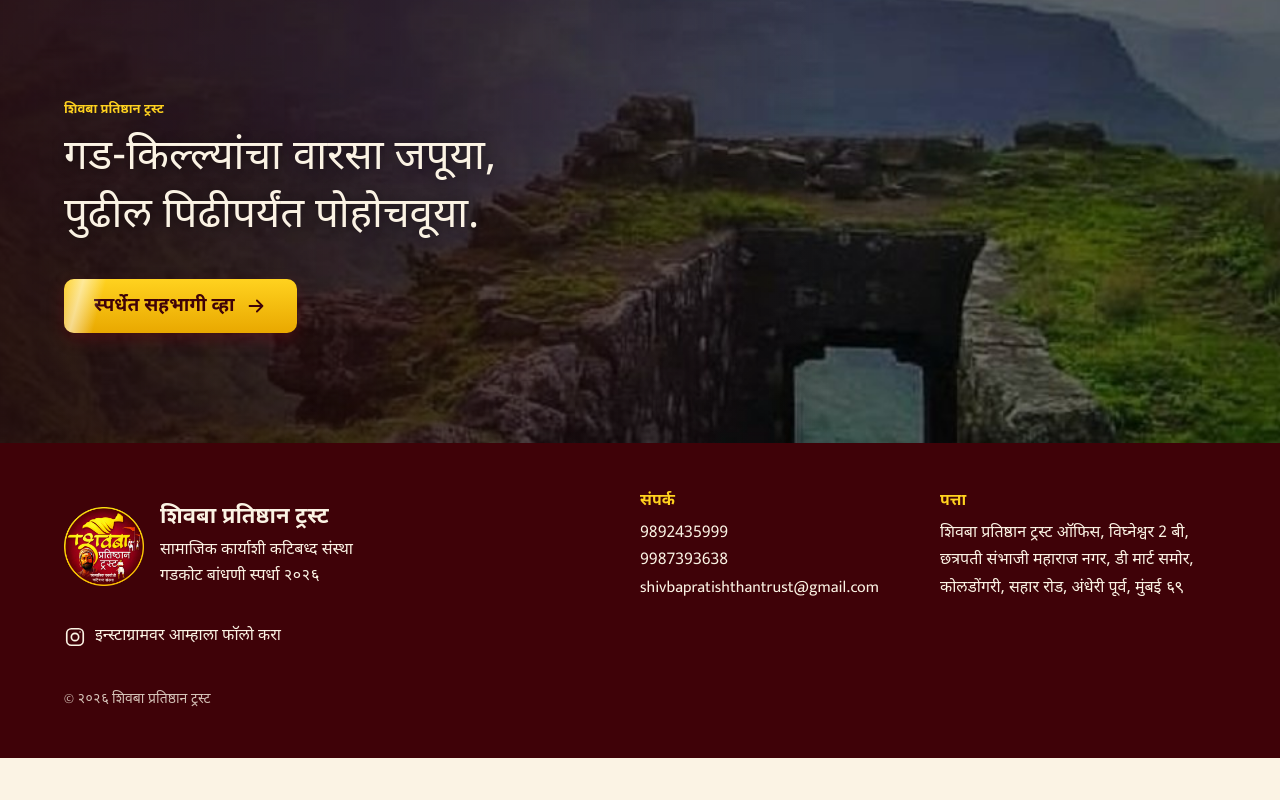
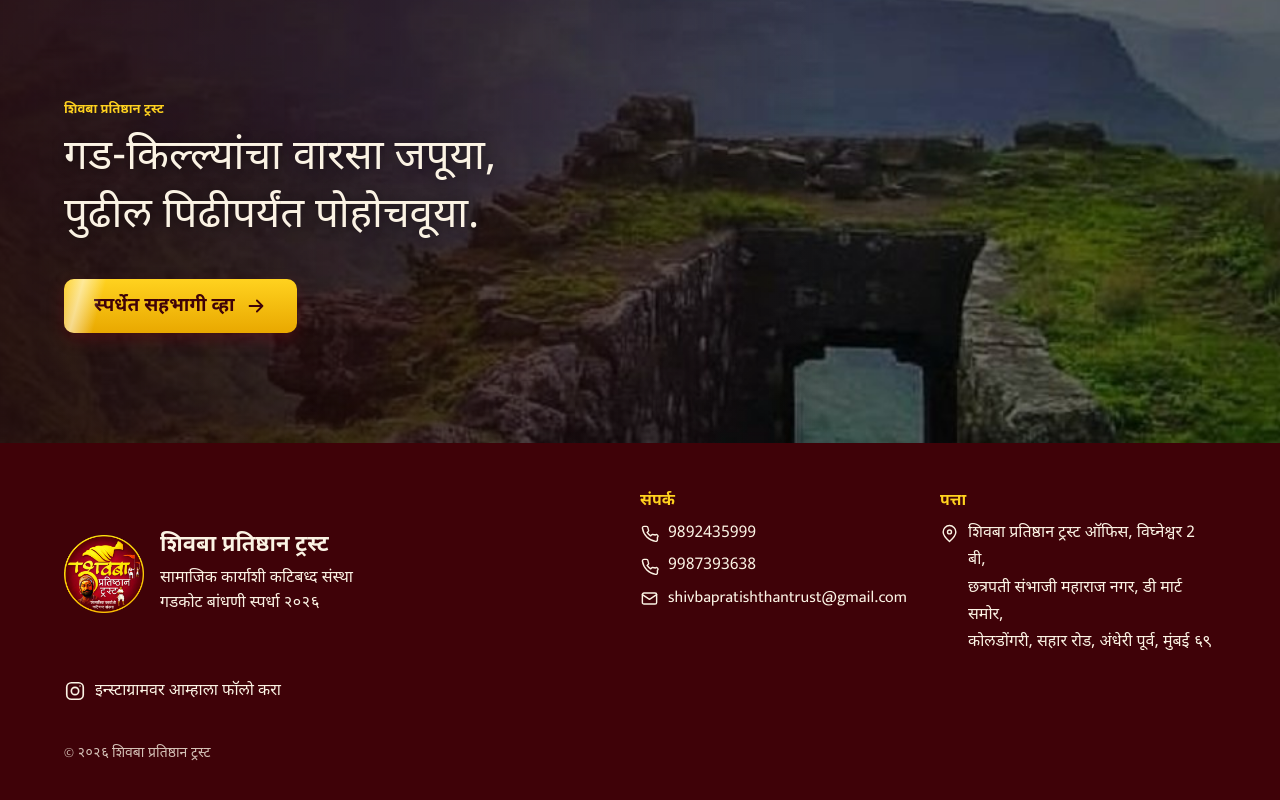
Before and after one commit to dinesh887/shivbapratishthantrust, a Next.js app: page / in a window 1280 px wide. Shown: the part 6948-7748 px from the top of the page. Before the commit the page ends 7706 px from the top, so only its background shows below. Built offline with nearby package versions, Linux system fonts and the light colour scheme; a web font is replaced by a local one.

Commit message:
add icon

```diff
--- a/src/components/layout/Footer.tsx
+++ b/src/components/layout/Footer.tsx
@@ -4,6 +4,17 @@ import Image from "next/image";
 import { useLanguageContent } from "@/src/components/layout/LanguageProvider";
 
 type FooterProps = { className?: string };
+type ContactIconName = "phone" | "email" | "location";
+
+function ContactIcon({ name }: { name: ContactIconName }) {
+  return (
+    <svg aria-hidden="true" viewBox="0 0 24 24" width="19" height="19" fill="none" stroke="currentColor" strokeWidth="1.8" strokeLinecap="round" strokeLinejoin="round" style={{ flex: "0 0 19px" }}>
+      {name === "phone" && <path d="M22 16.92v3a2 2 0 0 1-2.18 2A19.8 19.8 0 0 1 3.08 5.18 2 2 0 0 1 5.07 3h3a2 2 0 0 1 2 1.72c.12.9.33 1.78.62 2.62a2 2 0 0 1-.45 2.11L9 10.69a16 16 0 0 0 4.31 4.31l1.24-1.24a2 2 0 0 1 2.11-.45c.84.29 1.72.5 2.62.62A2 2 0 0 1 22 16.92Z" />}
+      {name === "email" && <><rect x="3" y="5" width="18" height="14" rx="2" /><path d="m3 7 9 6 9-6" /></>}
+      {name === "location" && <><path d="M20 10c0 5-8 12-8 12S4 15 4 10a8 8 0 1 1 16 0Z" /><circle cx="12" cy="10" r="2.5" /></>}
+    </svg>
+  );
+}
 
 export default function Footer({ className }: FooterProps) {
   const content = useLanguageContent();
@@ -21,11 +32,21 @@ export default function Footer({ className }: FooterProps) {
         </div>
         <div>
           <b style={{ color: "#FFD21F" }}>{footer.contact.label}</b>
-          <p style={{ margin: "8px 0 0", lineHeight: 1.7 }}>{lines(footer.contact.lines)}</p>
+          <div style={{ display: "grid", gap: 5, marginTop: 8 }}>
+            {footer.contact.lines.map((line) => (
+              <div key={line} style={{ display: "flex", alignItems: "center", gap: 9, lineHeight: 1.7 }}>
+                <ContactIcon name={line.includes("@") ? "email" : "phone"} />
+                <span>{line}</span>
+              </div>
+            ))}
+          </div>
         </div>
         <div>
           <b style={{ color: "#FFD21F" }}>{footer.address.label}</b>
-          <p style={{ margin: "8px 0 0", lineHeight: 1.7 }}>{lines(footer.address.lines)}</p>
+          <div style={{ display: "flex", alignItems: "flex-start", gap: 9, marginTop: 8, lineHeight: 1.7 }}>
+            <span style={{ marginTop: 4 }}><ContactIcon name="location" /></span>
+            <p style={{ margin: 0 }}>{lines(footer.address.lines)}</p>
+          </div>
         </div>
       </div>
       <div className="w" style={{ marginTop: 24 }}>
```
